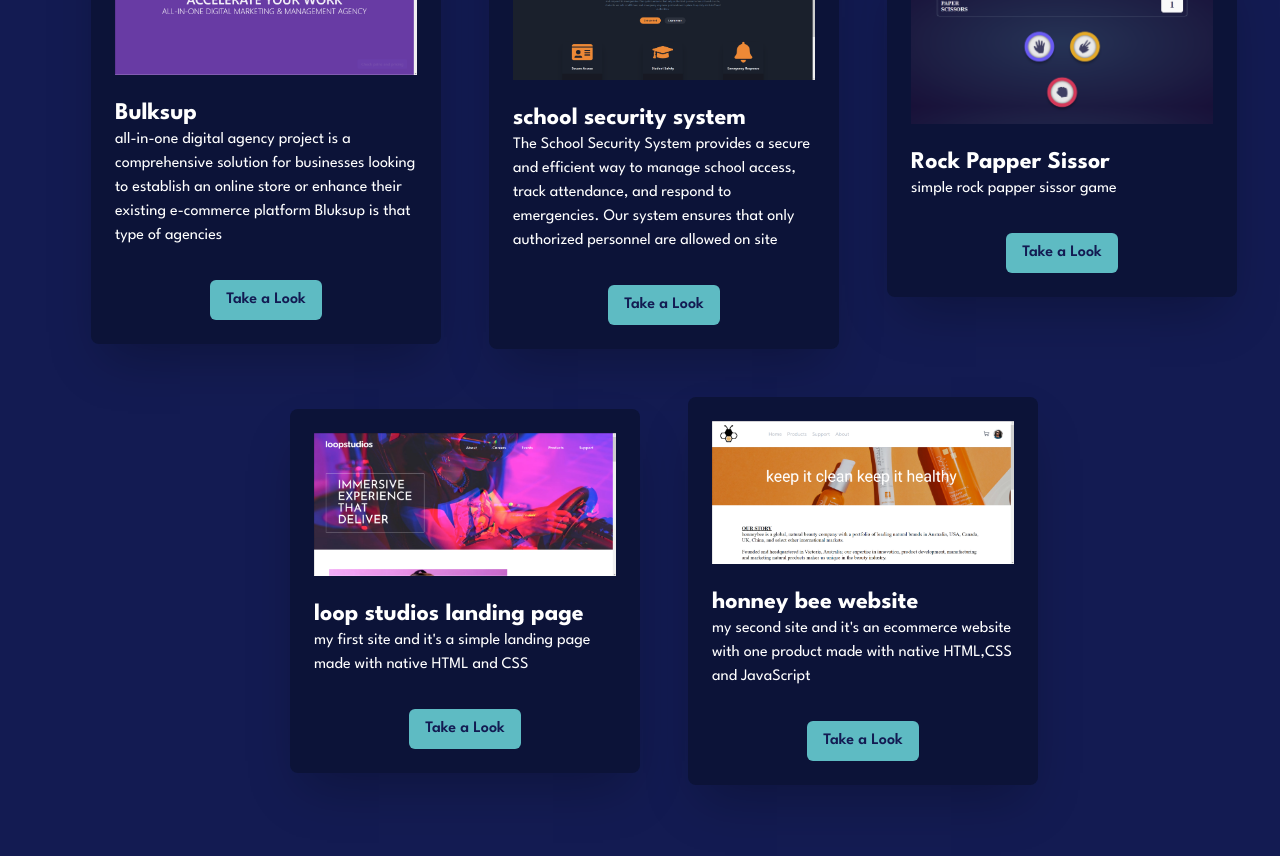
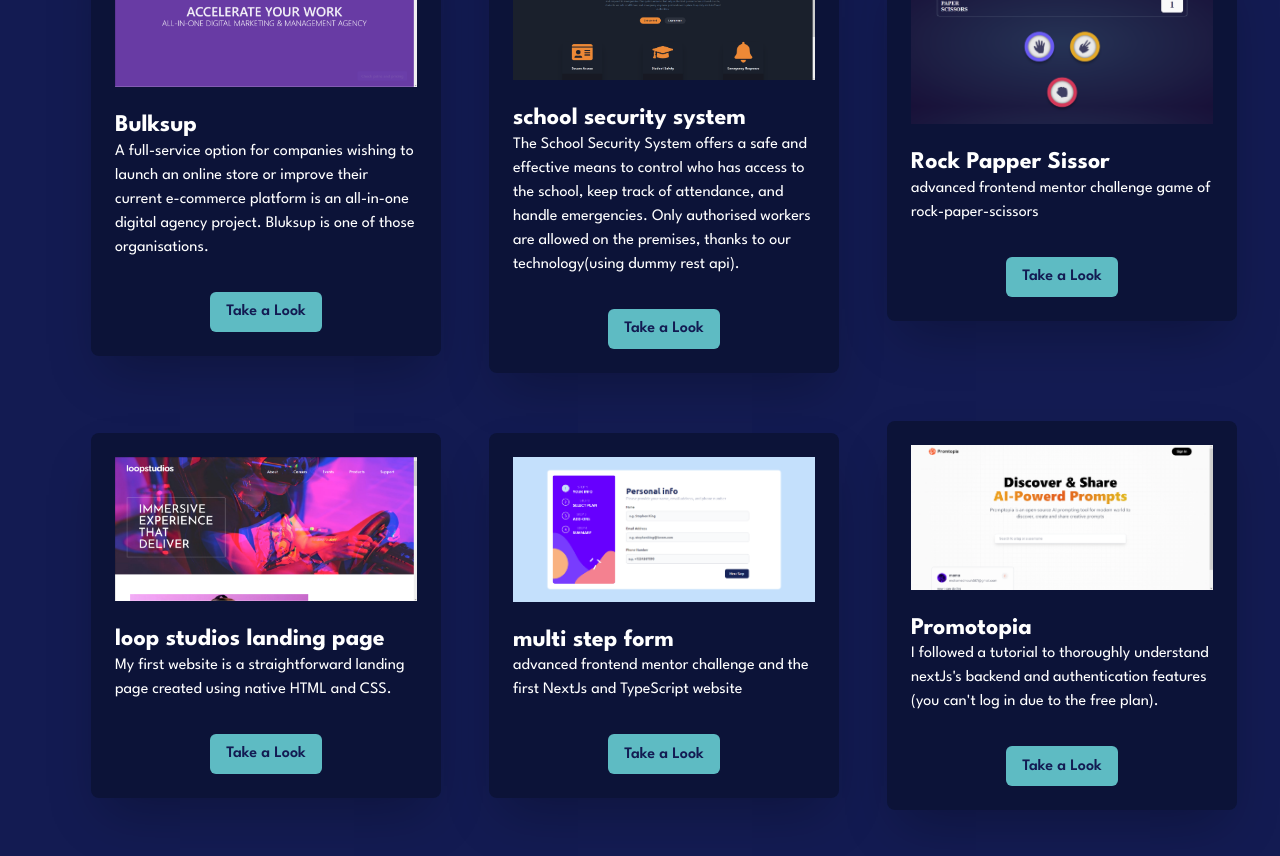
Before and after one commit to momo56710/portfolio, a React (Create React App) app: page /work/websites in a window 1280 px wide. Shown: the part 300-1156 px from the top of the page. Built offline with nearby package versions, Linux system fonts and the light colour scheme; the HTML template or start-up script is replaced by a standard one.

Commit message:
updated skills and added more projects

```diff
--- a/src/Skills/comp/SoftSkills.js
+++ b/src/Skills/comp/SoftSkills.js
@@ -1,7 +1,7 @@
 const SoftSkills = [
     {
         skill : 'Public speaker',
-        progress : '100%'
+        progress : '70%'
     },
     {
         skill : 'Team leader',
--- a/src/Skills/comp/programingLanguages.js
+++ b/src/Skills/comp/programingLanguages.js
@@ -28,6 +28,15 @@
         progress : '70%'
     },
     {
+        skill : 'TypeScript',
+        progress : '60%'
+    },
+    {
+        skill : "NextJs",
+        progress : '60%'
+
+    },
+    {
         skill : 'MongoDB',
         progress : '30%'
     },
--- a/src/Work/WebDev/comp/wbsites.js
+++ b/src/Work/WebDev/comp/wbsites.js
@@ -2,37 +2,44 @@
 import SchoolProject from '../assets/school security system.png'
 import RockPapperSissor from '../assets/rock paper sissor.png'
 import LoopStudios from '../assets/loopstudios.png'
-import HonneyBee from '../assets/HonneyBee.png'
+import MultiStepForm from '../assets/multi steps form.png'
+import AiPrompt from '../assets/ai prompt.png'
 const websites = [
     {
         image : Bulksup,
         title : 'Bulksup',
-        description : "all-in-one digital agency project is a comprehensive solution for businesses looking to establish an online store or enhance their existing e-commerce platform Bluksup is that type of agencies",
+        description : "A full-service option for companies wishing to launch an online store or improve their current e-commerce platform is an all-in-one digital agency project. Bluksup is one of those organisations.",
         link : 'https://bulksup.vercel.app'
     },
     {
         image : SchoolProject,
         title : 'school security system',
-        description : "The School Security System provides a secure and efficient way to manage school access, track attendance, and respond to emergencies. Our system ensures that only authorized personnel are allowed on site",
+        description : "The School Security System offers a safe and effective means to control who has access to the school, keep track of attendance, and handle emergencies. Only authorised workers are allowed on the premises, thanks to our technology(using dummy rest api).",
         link : 'https://yacine-ui.vercel.app'
     },
     {
         image : RockPapperSissor,
         title : 'Rock Papper Sissor',
-        description : "simple rock papper sissor game",
+        description : "advanced frontend mentor challenge game of rock-paper-scissors",
         link : 'https://rock-paper-sissor-five.vercel.app'
     },
     {
         image : LoopStudios,
         title : 'loop studios landing page',
-        description : "my first site and it's a simple landing page made with native HTML and CSS",
+        description : "My first website is a straightforward landing page created using native HTML and CSS.",
         link : 'https://loopstudios-momo56710.vercel.app'
     },
     {
-        image : HonneyBee,
-        title : 'honney bee website',
-        description : "my second site and it's an ecommerce website with one product made with native HTML,CSS and JavaScript",
-        link : 'https://honneybee.vercel.app'
+        image : MultiStepForm,
+        title : 'multi step form',
+        description : "advanced frontend mentor challenge and the first NextJs and TypeScript website",
+        link : 'https://multi-steps-form-three.vercel.app'
+    },
+    {
+        image : AiPrompt,
+        title : 'Promotopia',
+        description : "I followed a tutorial to thoroughly understand nextJs's backend and authentication features (you can't log in due to the free plan).",
+        link : 'https://ai-prompt-weld.vercel.app'
     },
 ]
 
```
Also changed, not shown: src/Work/WebDev/assets/ai prompt.png (added), src/Work/WebDev/assets/multi steps form.png (added).
